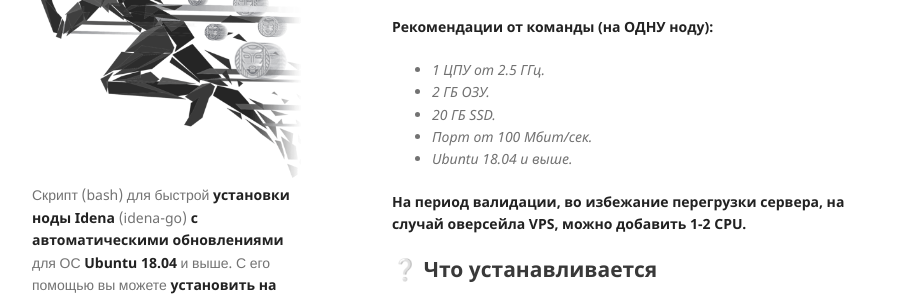
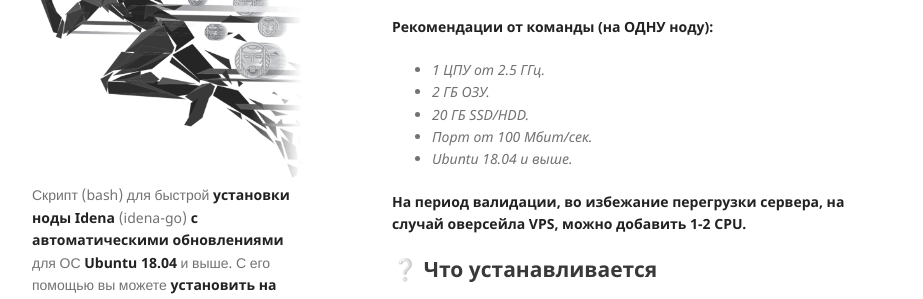
Before and after one commit to ltraveler/idena-runner-man, a Jekyll site: the page built from ru/index-ru.md, in a window 1280 px wide and 900 px high. Shown: the part 297-596 px from the top of the window, without its empty margins (178-1101 px from the left). Built offline with Jekyll 4.4.1, drawn with Linux system fonts in a browser that asks for light colours.

Commit message:
Update index-ru.md

```diff
--- a/ru/index-ru.md
+++ b/ru/index-ru.md
@@ -20,7 +20,7 @@
 **Рекомендации от команды (на ОДНУ ноду):**
 * _1 ЦПУ от 2.5 ГГц._
 * _2 ГБ ОЗУ._
-* _20 ГБ SSD._
+* _20 ГБ SSD/HDD._
 * _Порт от 100 Мбит/сек._
 * _Ubuntu 18.04 и выше._
 
```
